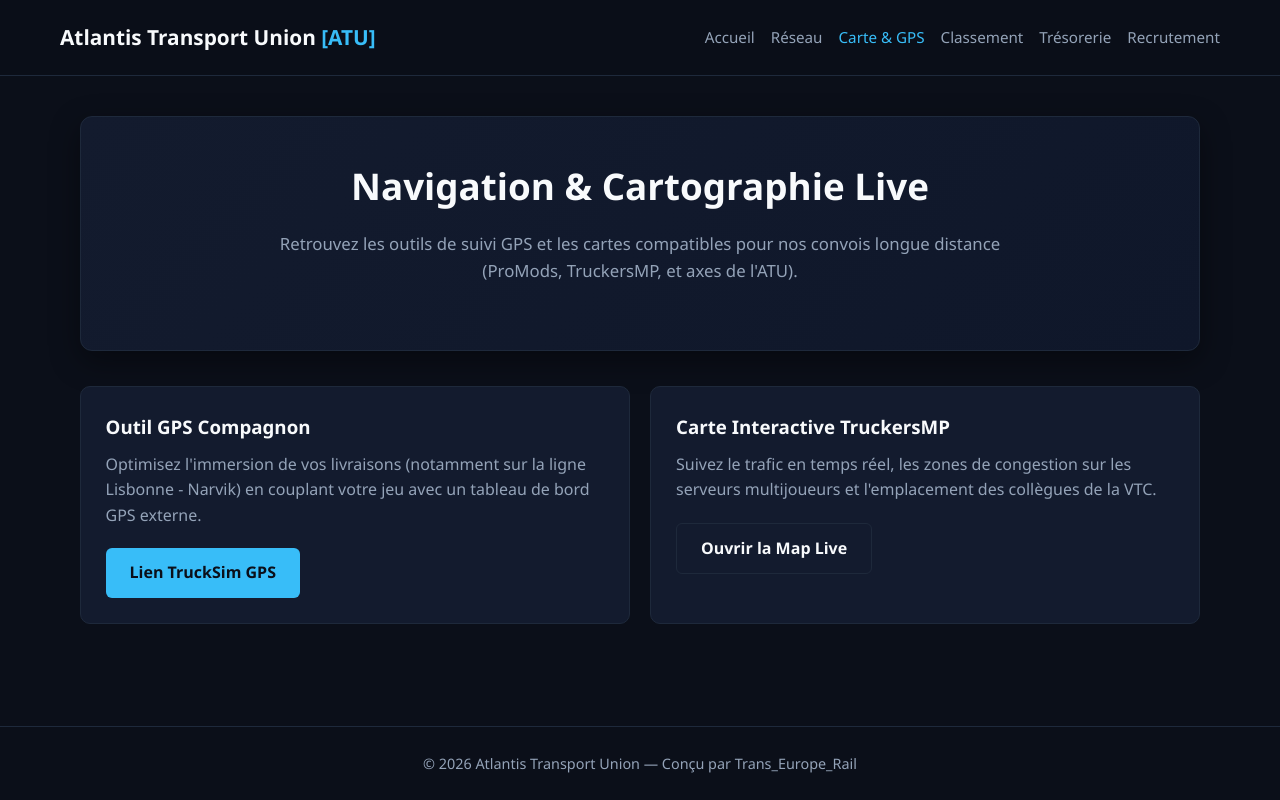
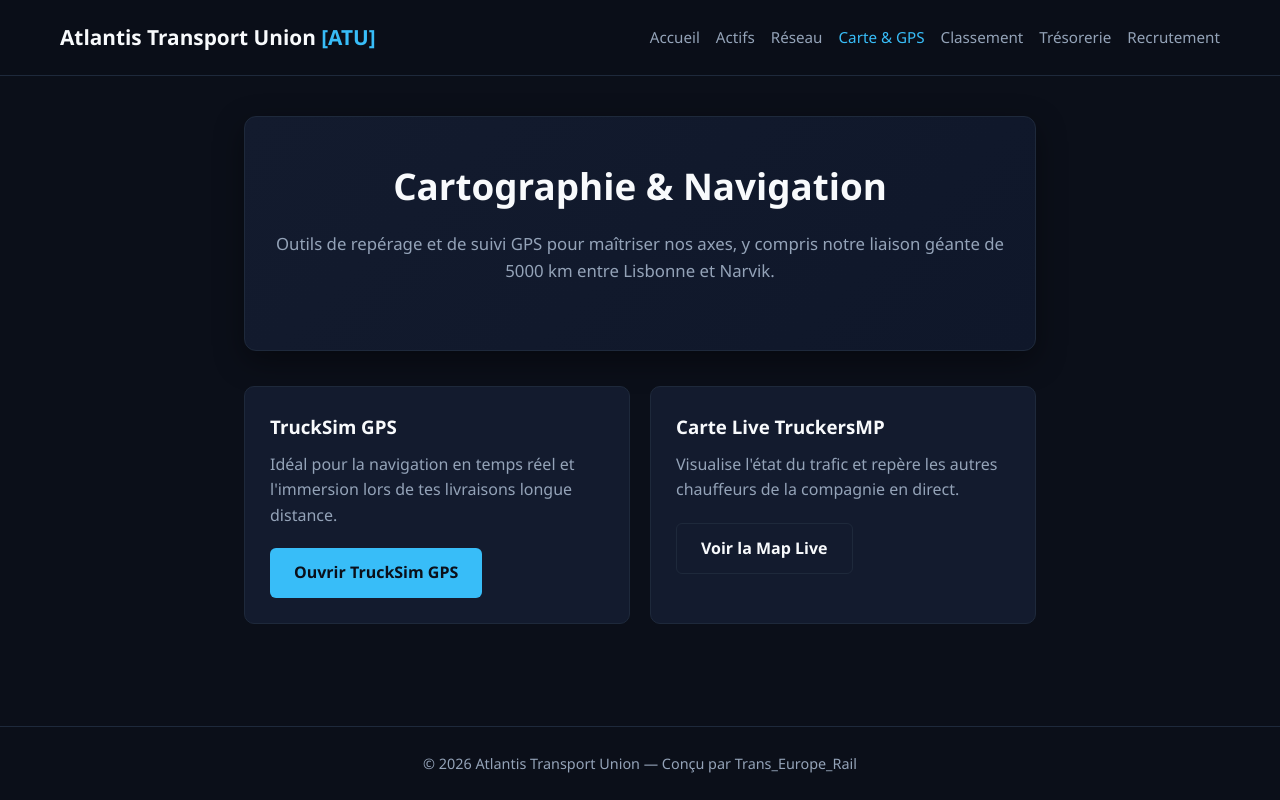
Before and after one commit to Trans-Europe-Rail/Atlantis-Transport-Union, a Flask app: page /carte in a window 1280 px wide. Run offline with Flask 3, Linux system fonts and the light colour scheme.

Commit message:
Update navigation and content in carte.html

```diff
--- a/templates/carte.html
+++ b/templates/carte.html
@@ -13,6 +13,7 @@
             </div>
             <nav>
                 <a href="/">Accueil</a>
+                <a href="/actifs">Actifs</a>
                 <a href="/lignes">Réseau</a>
                 <a href="/carte" class="active">Carte & GPS</a>
                 <a href="/classement">Classement</a>
@@ -24,20 +25,20 @@
 
     <main class="container">
         <section class="hero" style="padding: 40px 20px;">
-            <h2>Navigation & Cartographie Live</h2>
-            <p>Retrouvez les outils de suivi GPS et les cartes compatibles pour nos convois longue distance (ProMods, TruckersMP, et axes de l'ATU).</p>
+            <h2>Cartographie & Navigation</h2>
+            <p>Outils de repérage et de suivi GPS pour maîtriser nos axes, y compris notre liaison géante de 5000 km entre Lisbonne et Narvik.</p>
         </section>
 
         <div class="grid">
             <div class="card">
-                <h3>Outil GPS Compagnon</h3>
-                <p style="color: var(--text-muted); margin: 10px 0 20px 0;">Optimisez l'immersion de vos livraisons (notamment sur la ligne Lisbonne - Narvik) en couplant votre jeu avec un tableau de bord GPS externe.</p>
-                <a href="https://trucksimgps.com" target="_blank" class="btn">Lien TruckSim GPS</a>
+                <h3>TruckSim GPS</h3>
+                <p style="color: var(--text-muted); margin: 10px 0 20px 0;">Idéal pour la navigation en temps réel et l'immersion lors de tes livraisons longue distance.</p>
+                <a href="https://trucksimgps.com" target="_blank" class="btn">Ouvrir TruckSim GPS</a>
             </div>
             <div class="card">
-                <h3>Carte Interactive TruckersMP</h3>
-                <p style="color: var(--text-muted); margin: 10px 0 20px 0;">Suivez le trafic en temps réel, les zones de congestion sur les serveurs multijoueurs et l'emplacement des collègues de la VTC.</p>
-                <a href="https://truckersmp.com/map" target="_blank" class="btn secondary">Ouvrir la Map Live</a>
+                <h3>Carte Live TruckersMP</h3>
+                <p style="color: var(--text-muted); margin: 10px 0 20px 0;">Visualise l'état du trafic et repère les autres chauffeurs de la compagnie en direct.</p>
+                <a href="https://truckersmp.com/map" target="_blank" class="btn secondary">Voir la Map Live</a>
             </div>
         </div>
     </main>
```
